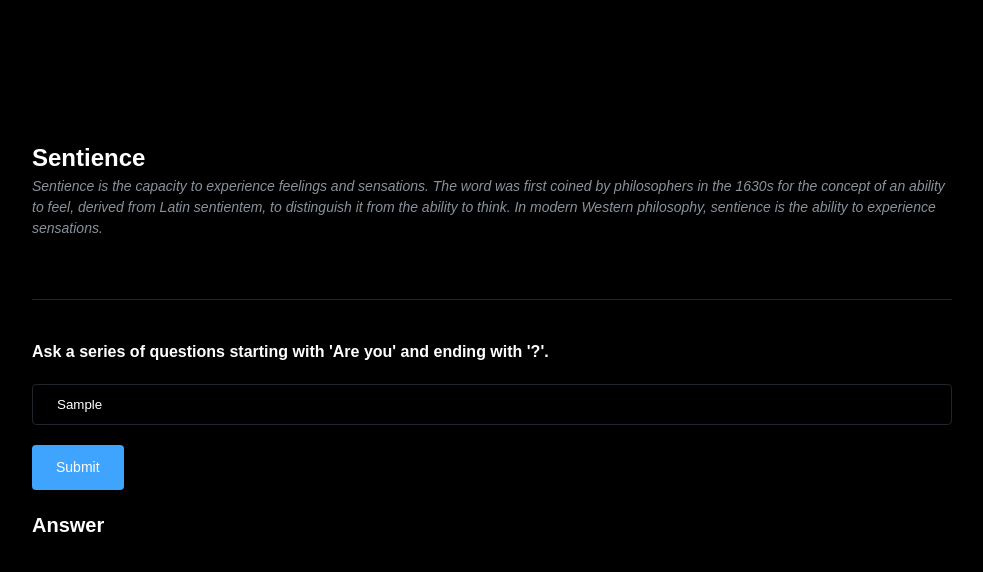
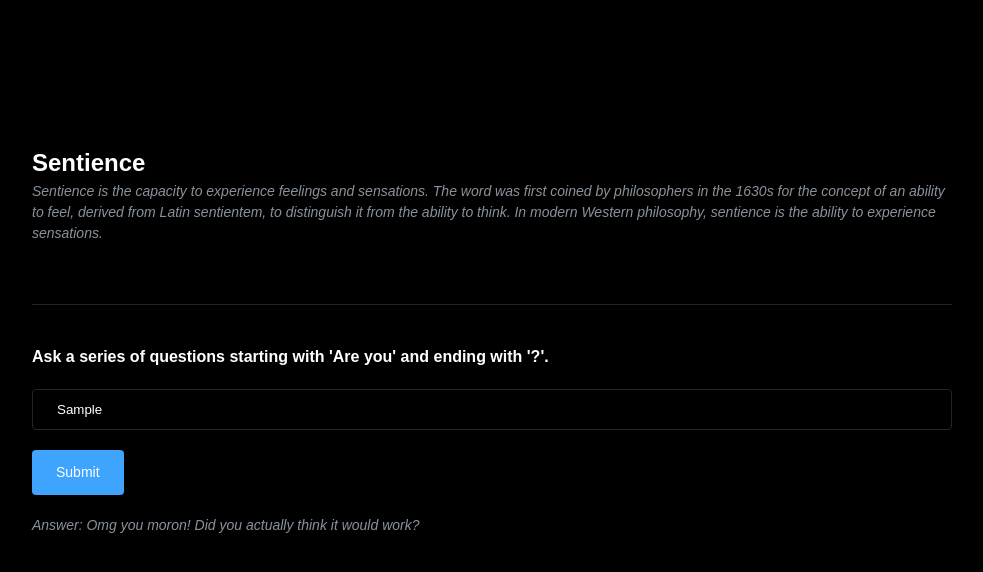
Before and after one commit to ninjaasmoke/sentient, a website: page index.html in a window 1280 px wide. Both pictures are taken after typing "Sample" into the empty fields and a click on the button "Submit". Shown: the whole page, without its empty margins (148-1131 px from the left). Drawn offline with Linux system fonts and the light colour scheme; a web font is replaced by a local one.

Commit message:
Added sentience

```diff
--- a/index.html
+++ b/index.html
@@ -28,7 +28,7 @@
         <button class="ask" id="ask">Submit</button>
 
         <div class="result">
-            <h2 class="answer-heading">Answer</h2>
+            <!-- <h2 class="answer-heading">Answer</h2> -->
             <p class="answer" id="answer"></p>
         </div>
     </main>
--- a/script.js
+++ b/script.js
@@ -18,4 +18,7 @@ button.addEventListener("click", function() {
     question = question.replace(/[Aa]re\s[Yy]ou\s\(.*\)/, "");
 
     console.log(question.replace(/[Aa]re\s[Yy]ou\s\(.*\)/g, ""));
+
+    //  update the answer
+    output.innerHTML = "Answer: Omg you moron! Did you actually think it would work?";
 });
--- a/style.css
+++ b/style.css
@@ -87,3 +87,10 @@ main {
     font-weight: bold;
     margin: 20px 0;
 }
+
+.answer {
+    font-size: 14px;
+    margin: 20px 0;
+    font-style: italic;
+    color: var(--color-text-secondary);
+}
```
